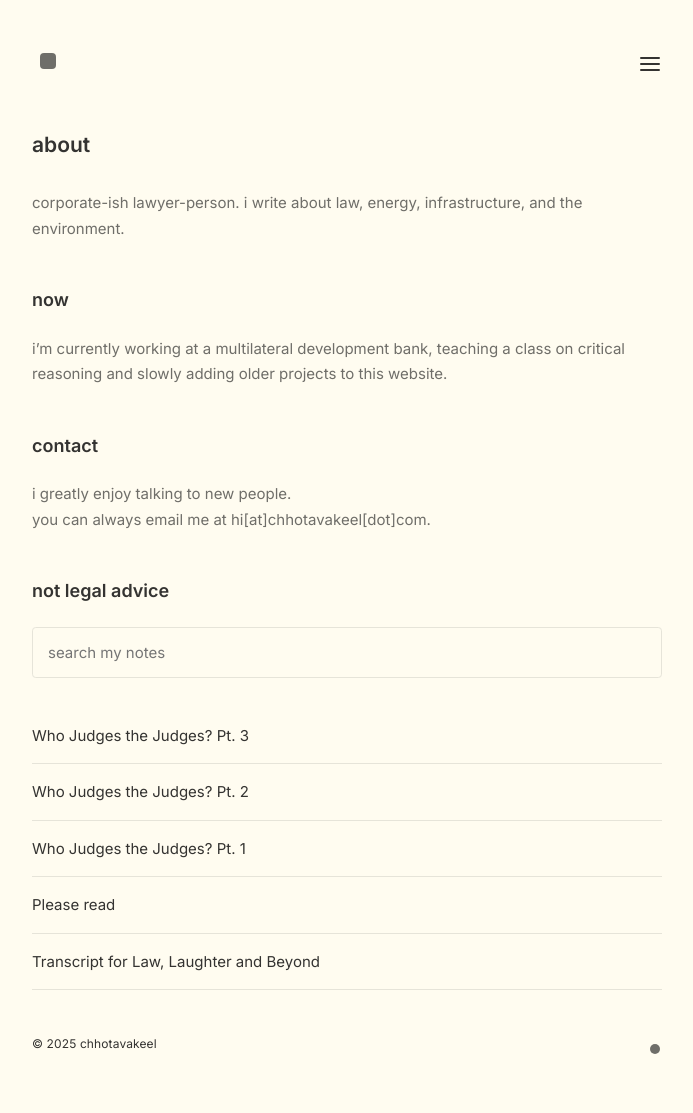
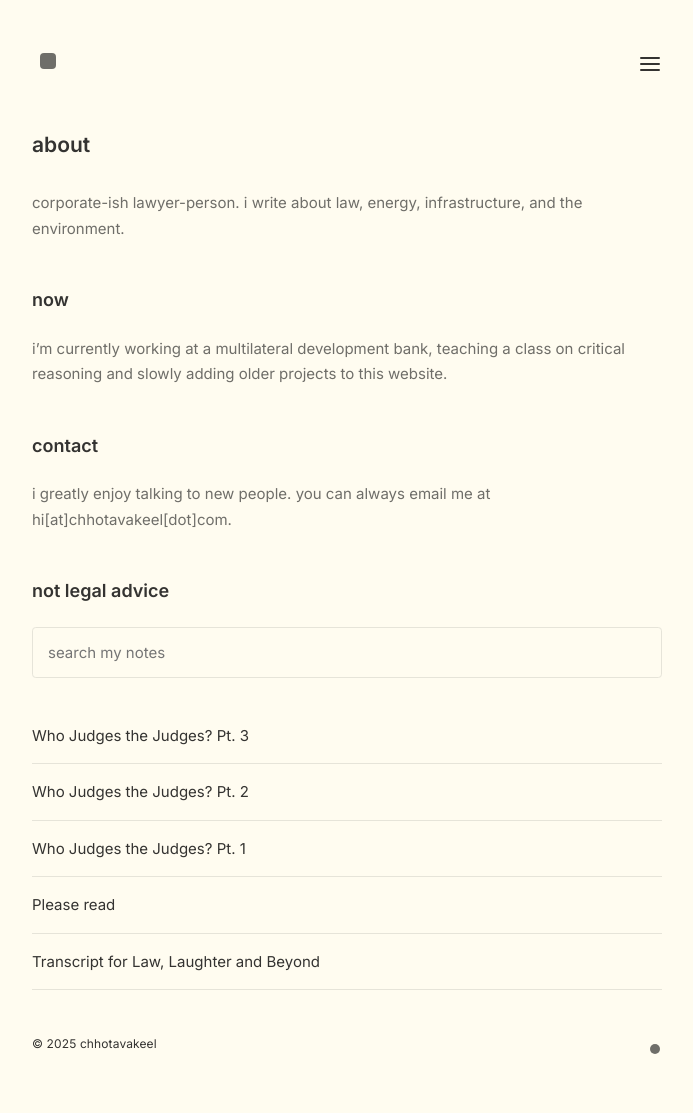
Before and after one commit to chhotavakeel/updatedsite, a Jekyll site: the page built from pages/index.md, in a window 1280 px wide. Shown: the whole page, without its empty margins (293-986 px from the left). Built offline with Jekyll 4.4.1, drawn with Linux system fonts in a browser that asks for light colours.

```diff
--- a/pages/index.md
+++ b/pages/index.md
@@ -7,6 +7,5 @@ corporate-ish lawyer-person. i write about law, energy, infrastructure, and the
 <h2>now</h2>
 i'm currently working at a multilateral development bank, teaching a class on critical reasoning and slowly adding older projects to this website.
 <h2>contact</h2>
-i greatly enjoy talking to new people.
-<br>you can always email me at hi[at]chhotavakeel[dot]com.
+i greatly enjoy talking to new people. you can always email me at hi[at]chhotavakeel[dot]com.
 <h2>not legal advice </h2>
```
